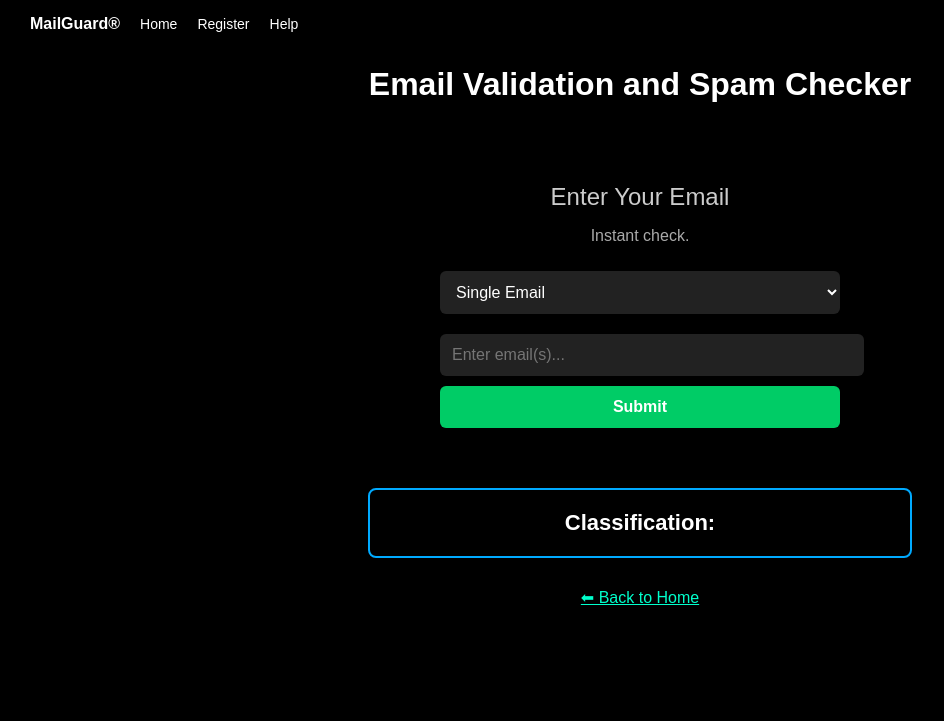
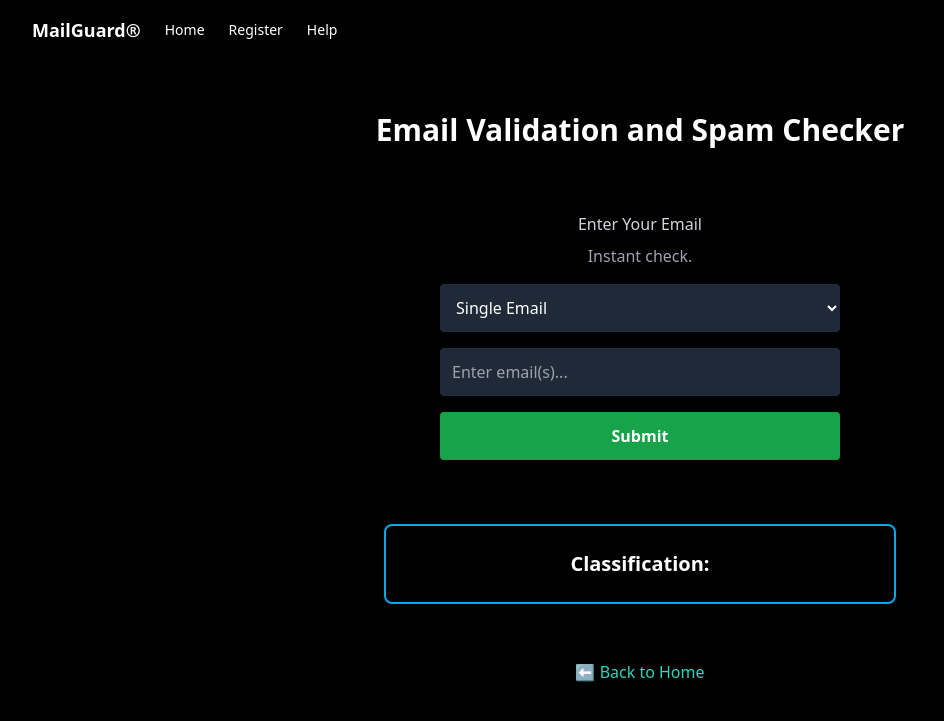
Before and after one commit to PranathiSBhat/Email-Validation, a Flask app: template templates/validation.html in a window 1280 px wide; the page is wider, and only the part inside the window is pictured. Shown: the top 721 px of that part, without its empty margins (0-944 px from the left). Run offline with Flask 3, Linux system fonts and the light colour scheme; the template is opened without the code that fills it, so the values that code supplies are empty; some libraries are stand-ins or nearby versions.

Commit message:
updated tailwind css for validation.html

```diff
--- a/templates/validation.html
+++ b/templates/validation.html
@@ -3,167 +3,71 @@
 <head>
   <meta charset="UTF-8">
   <title>Email Validation</title>
-  <style>
-    body {
-      background-color: black;
-      color: white;
-      font-family: Arial, sans-serif;
-      text-align: center;
-      margin: 0;
-      padding: 0;
-    }
+  <!-- Tailwind CSS CDN -->
+  <script src="https://cdn.tailwindcss.com"></script>
+</head>
+<body class="bg-black text-white font-sans text-center m-0 p-0">
 
-     .navbar {
-      width: 100%;
-      display: flex;
-      justify-content: space-between;
-      align-items: center;
-      padding: 15px 30px;
-      position: absolute;
-      top: 0;
-      left: 0;
-    }
+  <!-- Navbar -->
+  <div class="w-full flex justify-between items-center px-8 py-4 absolute top-0 left-0">
+    <div class="flex items-center gap-6 text-sm">
+      <span class="font-bold text-lg">MailGuard®</span>
+      <a href="{{ url_for('landing') }}" class="hover:text-gray-400">Home</a>
+      <a href="#" class="hover:text-gray-400">Register</a>
+      <a href="#" class="hover:text-gray-400">Help</a>
+    </div>
+  </div>
 
-    .navbar-left {
-      display: flex;
-      align-items: center;
-      gap: 20px;
-      font-size: 14px;
-    }
+  <br><br><br>
 
-    .navbar-left span {
-      font-weight: bold;
-      font-size: 16px;
-    }
+  <!-- Title -->
+  <h1 class="mt-10 text-3xl font-bold">Email Validation and Spam Checker</h1>
 
-    .navbar-left a {
-      text-decoration: none;
-      color: white;
-      transition: 0.3s;
-    }
+  <!-- Form Section -->
+  <div class="form-box mx-auto my-10 max-w-md p-6">
+    <h2 class="mb-2 font-normal text-gray-300">Enter Your Email</h2>
+    <p class="text-gray-400 mb-4">Instant check.</p>
 
-    .navbar-left a:hover {
-      color: #bbb;
-    }
-
-    h1 {
-      margin-top: 30px;
-    }
-
-    .form-box {
-      margin: 40px auto;
-      max-width: 400px;
-      padding: 20px;
-    }
-
-    .form-box h2 {
-      margin-bottom: 10px;
-      font-weight: normal;
-      color: #ccc;
-    }
-
-    form input, form select, form textarea {
-      width: 100%;
-      padding: 12px;
-      margin: 10px 0;
-      border-radius: 6px;
-      border: none;
-      font-size: 16px;
-      outline: none;
-    }
-
-    form input, form select, form textarea {
-      background: #222;
-      color: white;
-    }
-
-    button {
-      width: 100%;
-      padding: 12px;
-      background: #00cc66;
-      color: white;
-      border: none;
-      border-radius: 6px;
-      font-size: 16px;
-      font-weight: bold;
-      cursor: pointer;
-    }
-
-    button:hover {
-      background: #00994d;
-    }
-
-    .classification-box {
-      margin: 30px auto;
-      max-width: 500px;
-      padding: 20px;
-      border: 2px solid #00aaff;
-      border-radius: 8px;
-    }
-
-    .classification-box h2 {
-      margin: 0;
-      font-size: 22px;
-    }
-
-    ul {
-      list-style: none;
-      padding: 0;
-    }
-
-    li {
-      margin: 5px 0;
-    }
-  </style>
-</head>
-<body>
-    <div class="navbar">
-    <div class="navbar-left">
-      <span>MailGuard®</span>
-      <a href="{{ url_for('landing') }}">Home</a>
-      <a href="#">Register</a>
-      <a href="#">Help</a>
-    </div>
-
-
-  </div><br><br>
-
-  <h1>Email Validation and Spam Checker</h1>
-
-  <div class="form-box">
-    <h2>Enter Your Email</h2>
-    <p style="color:#aaa;">Instant check.</p>
-
-    <form method="POST">
-      <select name="mode">
+    <form method="POST" class="space-y-4">
+      <select name="mode" class="w-full p-3 rounded bg-gray-800 text-white border-none">
         <option value="single">Single Email</option>
         <option value="multiple">Multiple Emails</option>
       </select>
 
-      <input type="text" name="emails" placeholder="Enter email(s)...">
-      <button type="submit">Submit</button>
+      <input type="text" name="emails" placeholder="Enter email(s)..."
+             class="w-full p-3 rounded bg-gray-800 text-white border-none">
+
+      <button type="submit"
+              class="w-full p-3 bg-green-600 hover:bg-green-700 text-white font-bold rounded">
+        Submit
+      </button>
     </form>
   </div>
 
+  <!-- Results Section -->
+  <div class="classification-box mx-auto my-8 max-w-lg p-6 border-2 border-sky-500 rounded-lg">
+    <h2 class="text-xl font-semibold">Classification:</h2>
 
-  <div class="classification-box">
-    <h2>Classification:</h2>
     {% if result %}
-      <ul>
+      <ul class="mt-4 list-none p-0">
         {% for r in result %}
-          <li>{{ r }}</li>
+          <li class="my-1">{{ r }}</li>
         {% endfor %}
       </ul>
     {% endif %}
 
     {% if report %}
-      <p>Total Emails: {{ report.total }}</p>
-      <p>Valid: {{ report.valid }}</p>
-      <p>Invalid: {{ report.invalid }}</p>
+      <div class="mt-4 text-gray-300">
+        <p>Total Emails: {{ report.total }}</p>
+        <p>Valid: {{ report.valid }}</p>
+        <p>Invalid: {{ report.invalid }}</p>
+      </div>
     {% endif %}
   </div>
 
-  <a href="{{ url_for('landing') }}" style="color:#00ffcc;">⬅ Back to Home</a>
+  <!-- Back Button -->
+  <a href="{{ url_for('landing') }}"
+     class="text-teal-400 hover:text-teal-300 mt-6 inline-block">⬅ Back to Home</a>
 
 </body>
 </html>
```
